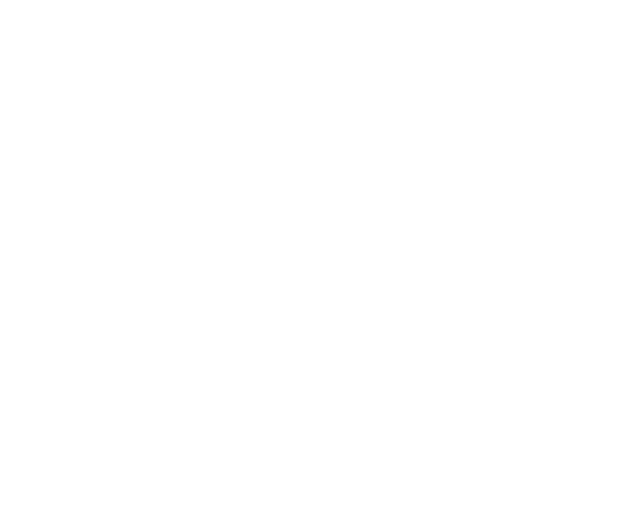
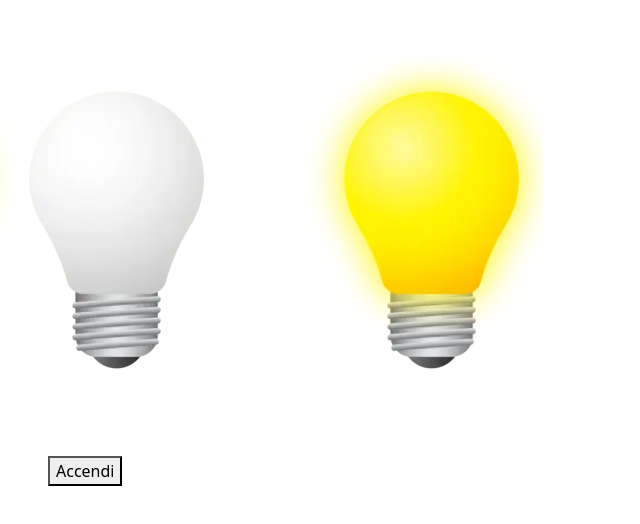
Before and after one commit to AndreaBeltramin/js-dom-1, a plain HTML site: page index.html in a window 1280 px wide. Shown: the whole page, without its empty margins (0-640 px from the left). Drawn offline with nearby package versions, Linux system fonts and the light colour scheme.

Commit message:
aggiunto seconda foto

```diff
--- a/index.html
+++ b/index.html
@@ -27,6 +27,10 @@
 		<title>Document</title>
 	</head>
 	<body>
+		<div id="immagini" class="my-5">
+			<img id="primaFoto" src="./img/white_lamp.png" alt="lampadinaspenta" />
+		</div>
+		<button id="comando" class="mx-5">Accendi</button>
 		<!--BOOTSTRAP JS-->
 		<script
 			src="https://cdn.jsdelivr.net/npm/bootstrap@5.3.3/dist/js/bootstrap.bundle.min.js"
--- a/js/main.js
+++ b/js/main.js
@@ -0,0 +1,20 @@
+const Immagini = document.getElementById("immagini");
+
+//creo un tag img con un'altra foto
+const secondImg = document.createElement("img");
+secondImg.id = "secondaFoto";
+secondImg.src = "./img/yellow_lamp.png";
+secondImg.alt = "lampadinaaccesa";
+
+console.log(secondImg);
+
+//aggiungo la seconda immagine al div immagini nell'html
+Immagini.append(secondImg);
+
+const firstButton = document.getElementById("comando");
+const primaFoto = document.getElementById("primaFoto");
+
+//scrivo una funzione per scambiare le immagini al click del bottone
+firstButton.addEventListener("click", () => {
+	primaFoto.toogle("seconda foto");
+});
```
